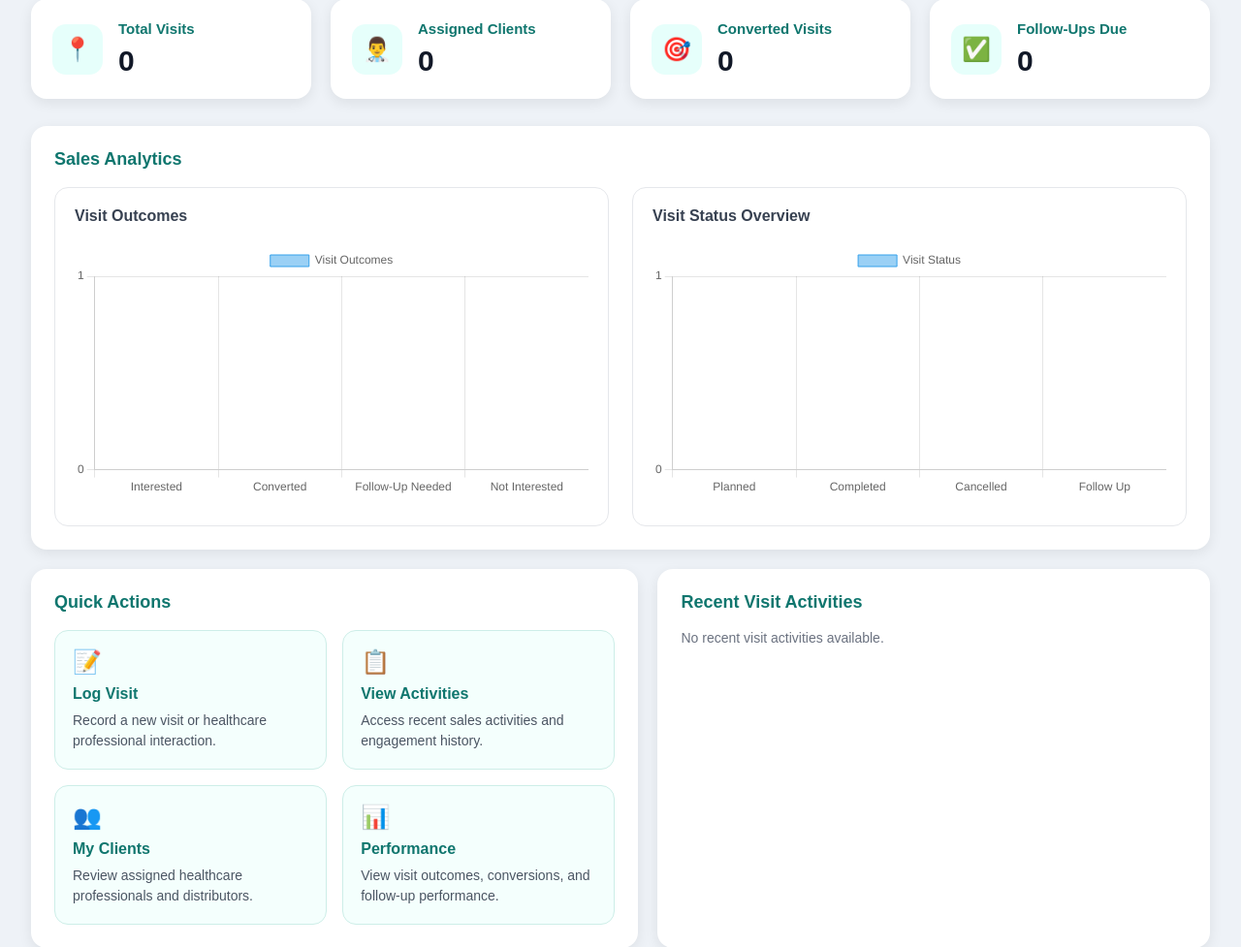
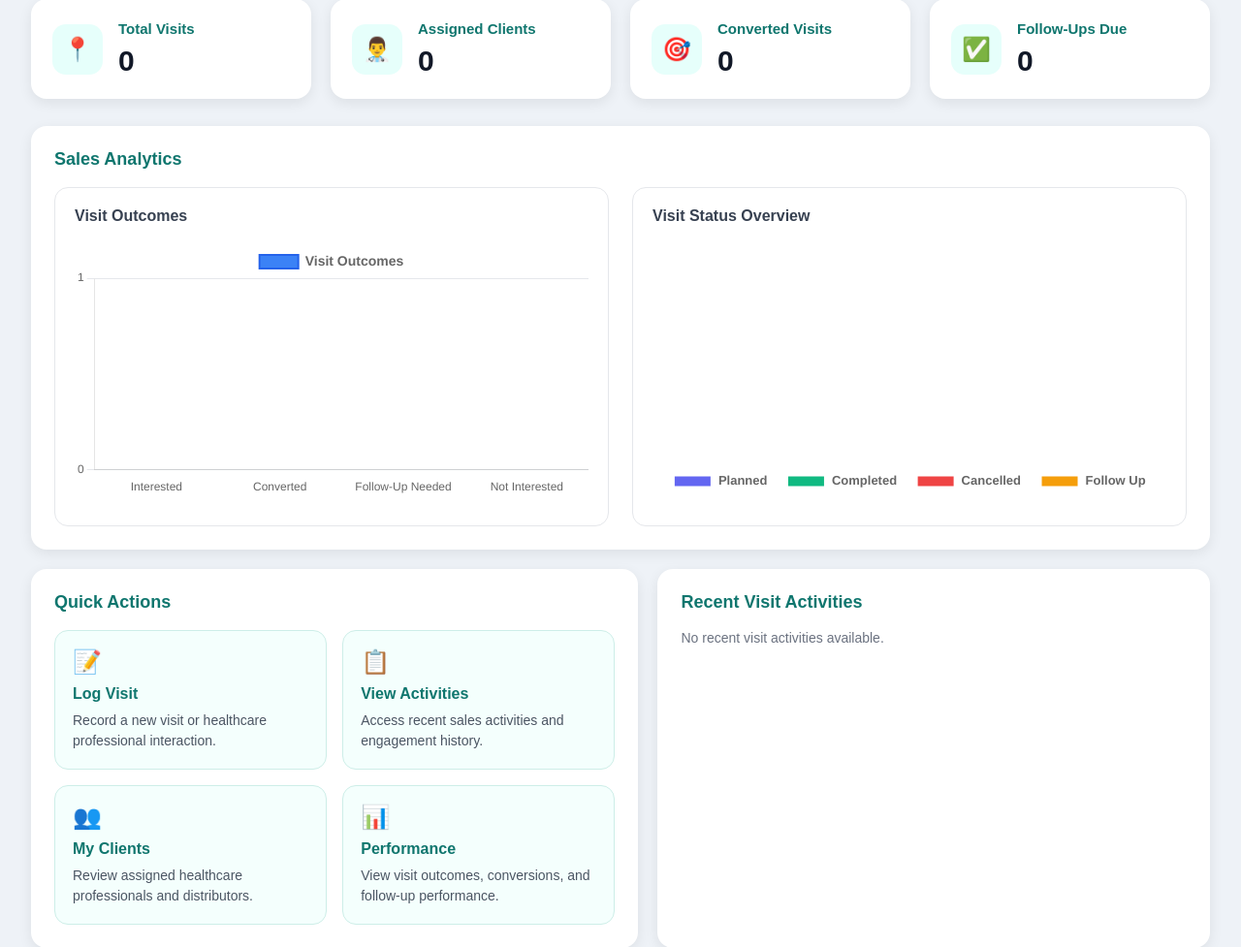
Before and after one commit to itstinaa/pharmaceutical-crm, a Django app: page /dashboard/sales/ in a window 1280 px wide. Shown: the part 298-1275 px from the top of the page at 97% size. Run offline with Django 5.2, Linux system fonts and the light colour scheme; a user stored in the database is signed in; data comes from the database, SQL or seed files in the repository.

Commit message:
Update sales dashboard chart colours

```diff
--- a/templates/dashboard/sales_dashboard.html
+++ b/templates/dashboard/sales_dashboard.html
@@ -701,7 +701,10 @@
     const cancelledVisits = Number("{{ cancelled_visits|default:0 }}");
     const followUpStatusVisits = Number("{{ follow_up_status_visits|default:0 }}");
 
-    // VISIT OUTCOMES CHART
+    // ================================
+    // VISIT OUTCOME CHART
+    // ================================
+
     new Chart(document.getElementById('visitOutcomeChart'), {
         type: 'bar',
 
@@ -723,13 +726,39 @@
                     notInterestedVisits
                 ],
 
-                borderWidth: 1
+                backgroundColor: [
+                    '#3b82f6', // Blue
+                    '#10b981', // Green
+                    '#f59e0b', // Orange
+                    '#ef4444'  // Red
+                ],
+
+                borderColor: [
+                    '#2563eb',
+                    '#059669',
+                    '#d97706',
+                    '#dc2626'
+                ],
+
+                borderWidth: 2,
+                borderRadius: 8
             }]
         },
 
         options: {
             responsive: true,
             maintainAspectRatio: false,
+
+            plugins: {
+                legend: {
+                    labels: {
+                        font: {
+                            size: 14,
+                            weight: 'bold'
+                        }
+                    }
+                }
+            },
 
             scales: {
                 y: {
@@ -738,15 +767,28 @@
                     ticks: {
                         precision: 0,
                         stepSize: 1
+                    },
+
+                    grid: {
+                        color: '#e5e7eb'
+                    }
+                },
+
+                x: {
+                    grid: {
+                        display: false
                     }
                 }
             }
         }
     });
 
+    // ================================
     // VISIT STATUS CHART
+    // ================================
+
     new Chart(document.getElementById('visitStatusChart'), {
-        type: 'bar',
+        type: 'doughnut',
 
         data: {
             labels: [
@@ -766,7 +808,16 @@
                     followUpStatusVisits
                 ],
 
-                borderWidth: 1
+                backgroundColor: [
+                    '#6366f1', // Indigo
+                    '#10b981', // Green
+                    '#ef4444', // Red
+                    '#f59e0b'  // Orange
+                ],
+
+                borderColor: '#ffffff',
+                borderWidth: 3,
+                hoverOffset: 10
             }]
         },
 
@@ -774,13 +825,16 @@
             responsive: true,
             maintainAspectRatio: false,
 
-            scales: {
-                y: {
-                    beginAtZero: true,
+            plugins: {
+                legend: {
+                    position: 'bottom',
 
-                    ticks: {
-                        precision: 0,
-                        stepSize: 1
+                    labels: {
+                        padding: 20,
+                        font: {
+                            size: 13,
+                            weight: 'bold'
+                        }
                     }
                 }
             }
```
